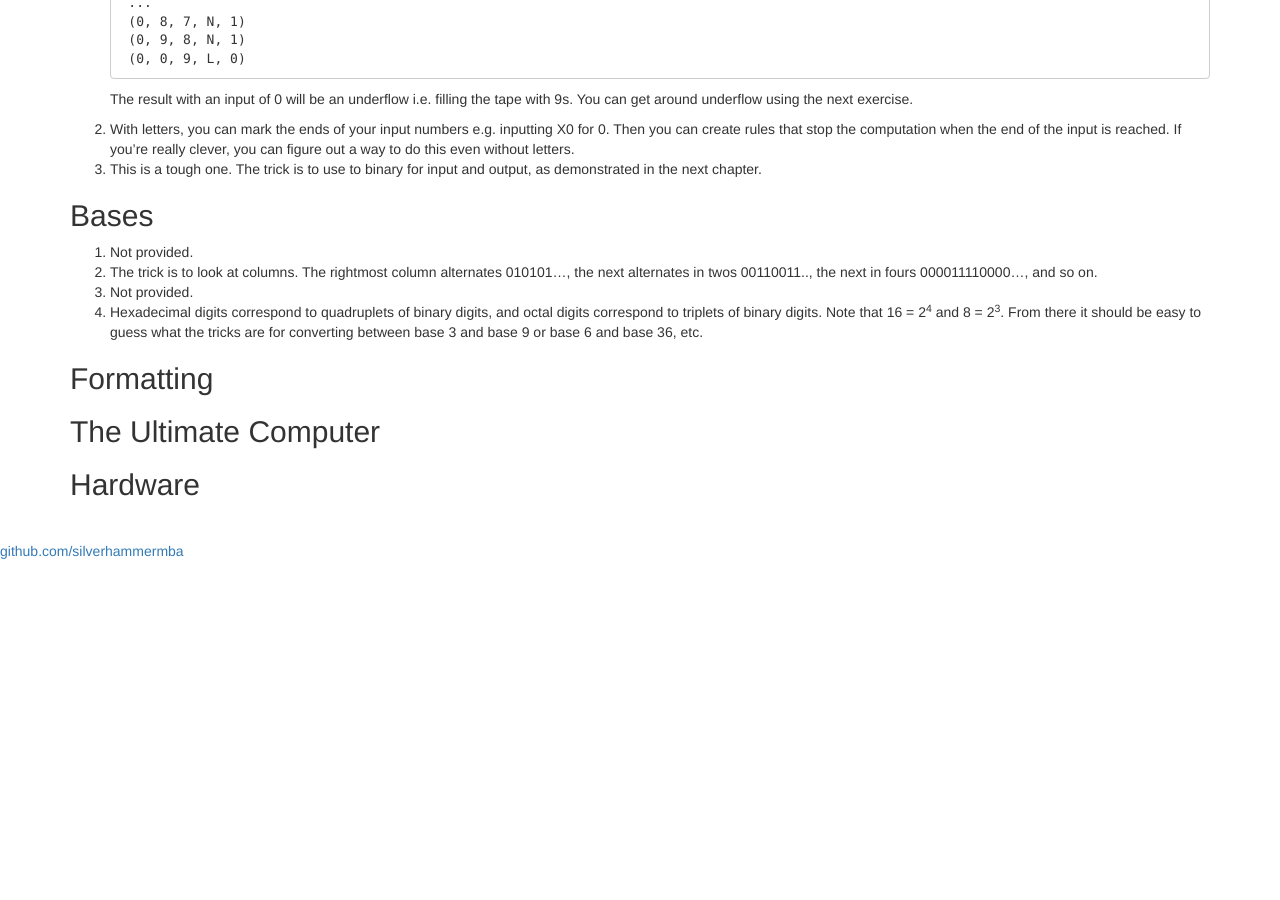
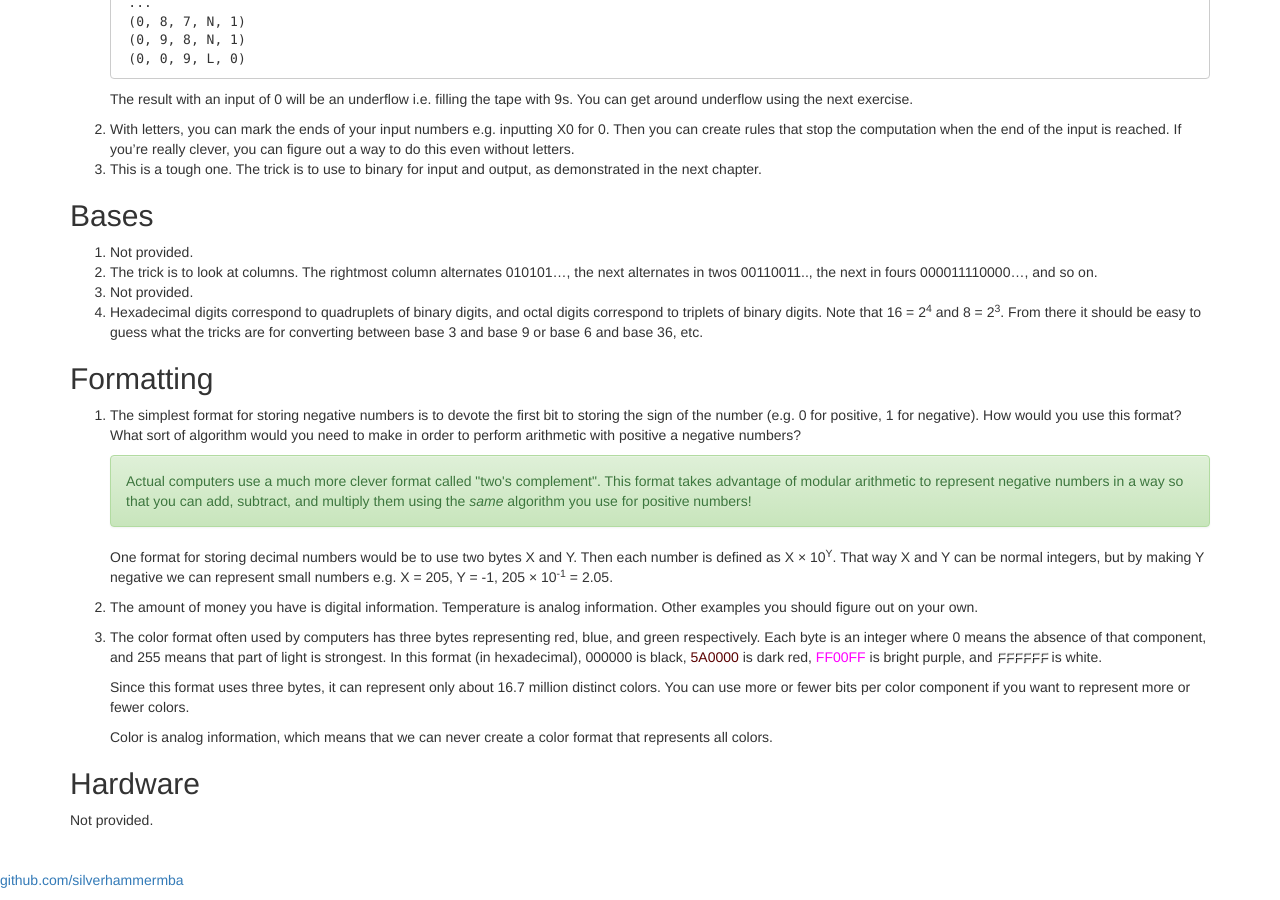
Before and after one commit to silverhammermba/superuser, a Jekyll site: the page built from extras/answers.markdown, in a window 1280 px wide and 900 px high, scrolled down 657 px. Built offline with Jekyll 4.4.1, drawn with Linux system fonts in a browser that asks for light colours; nearby versions of some CDN libraries; Markdown is read by kramdown in place of the engine named in the settings; before the commit the page ends 1228 px from its top, so only the background shows below that.

Commit message:
More exercise answers

```diff
--- a/extras/answers.markdown
+++ b/extras/answers.markdown
@@ -59,5 +59,41 @@
    are for converting between base 3 and base 9 or base 6 and base 36, etc.
 
 ## Formatting ##
-## The Ultimate Computer ##
+
+1. The simplest format for storing negative numbers is to devote the first bit
+   to storing the sign of the number (e.g. 0 for positive, 1 for negative). How
+   would you use this format? What sort of algorithm would you need to make in
+   order to perform arithmetic with positive a negative numbers?
+
+   <div class="alert alert-success">
+   Actual computers use a much more clever format called "two's complement". This
+   format takes advantage of modular arithmetic to represent negative numbers in a
+   way so that you can add, subtract, and multiply them using the <em>same</em>
+   algorithm you use for positive numbers!
+   </div>
+
+   One format for storing decimal numbers would be to use two bytes X and Y.
+   Then each number is defined as X &times; 10<sup>Y</sup>. That way X and Y can
+   be normal integers, but by making Y negative we can represent small numbers
+   e.g. X = 205, Y = -1, 205 &times; 10<sup>-1</sup> = 2.05.
+
+2. The amount of money you have is digital information. Temperature is analog
+   information. Other examples you should figure out on your own.
+
+3. The color format often used by computers has three bytes representing red,
+   blue, and green respectively. Each byte is an integer where 0 means the
+   absence of that component, and 255 means that part of light is strongest. In
+   this format (in hexadecimal), 000000 is black, <span style="color: #5A0000">5A0000</span>
+   is dark red, <span style="color: #f0f">FF00FF</span> is bright purple, and
+   <span style="color: #fff; text-shadow: 1px 1px 1px black">FFFFFF</span> is white.
+
+   Since this format uses three bytes, it can represent only about 16.7 million
+   distinct colors. You can use more or fewer bits per color component if you
+   want to represent more or fewer colors.
+
+   Color is analog information, which means that we can never create a color
+   format that represents all colors.
+
 ## Hardware ##
+
+Not provided.
```
